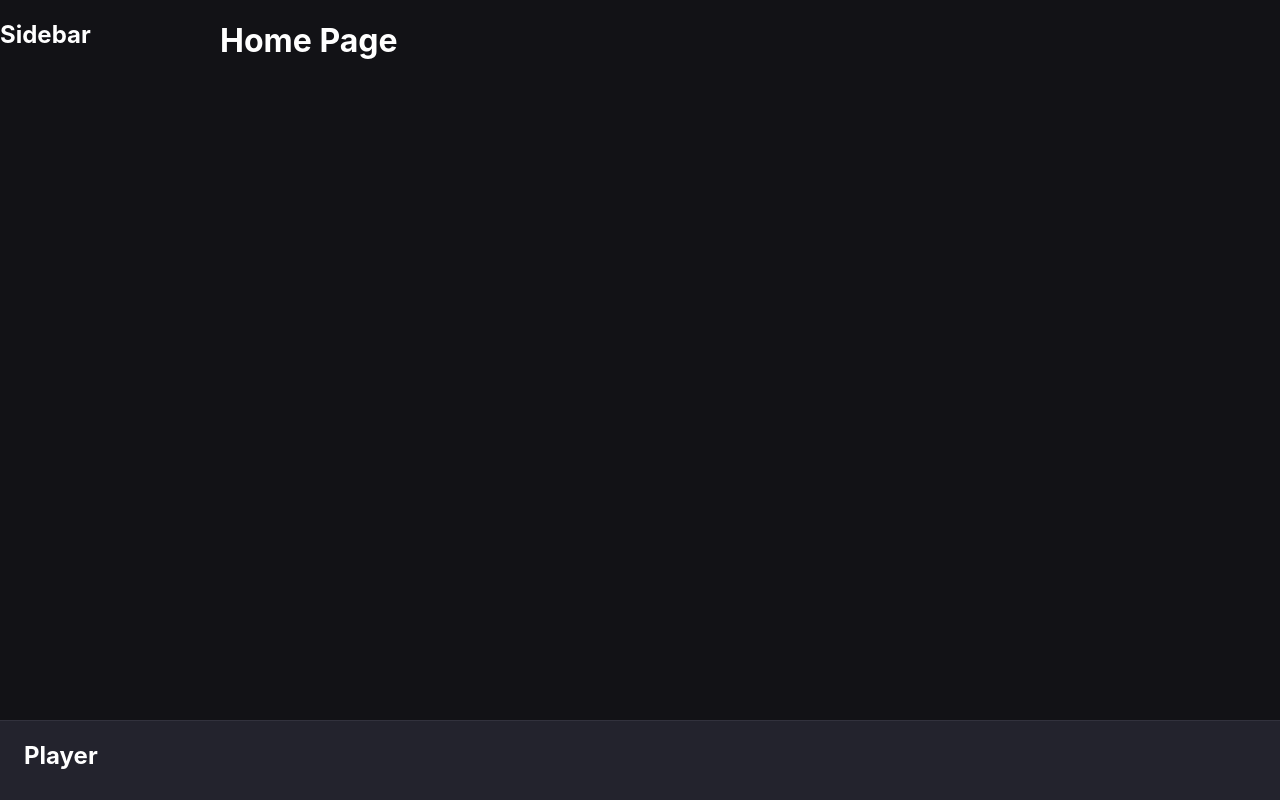
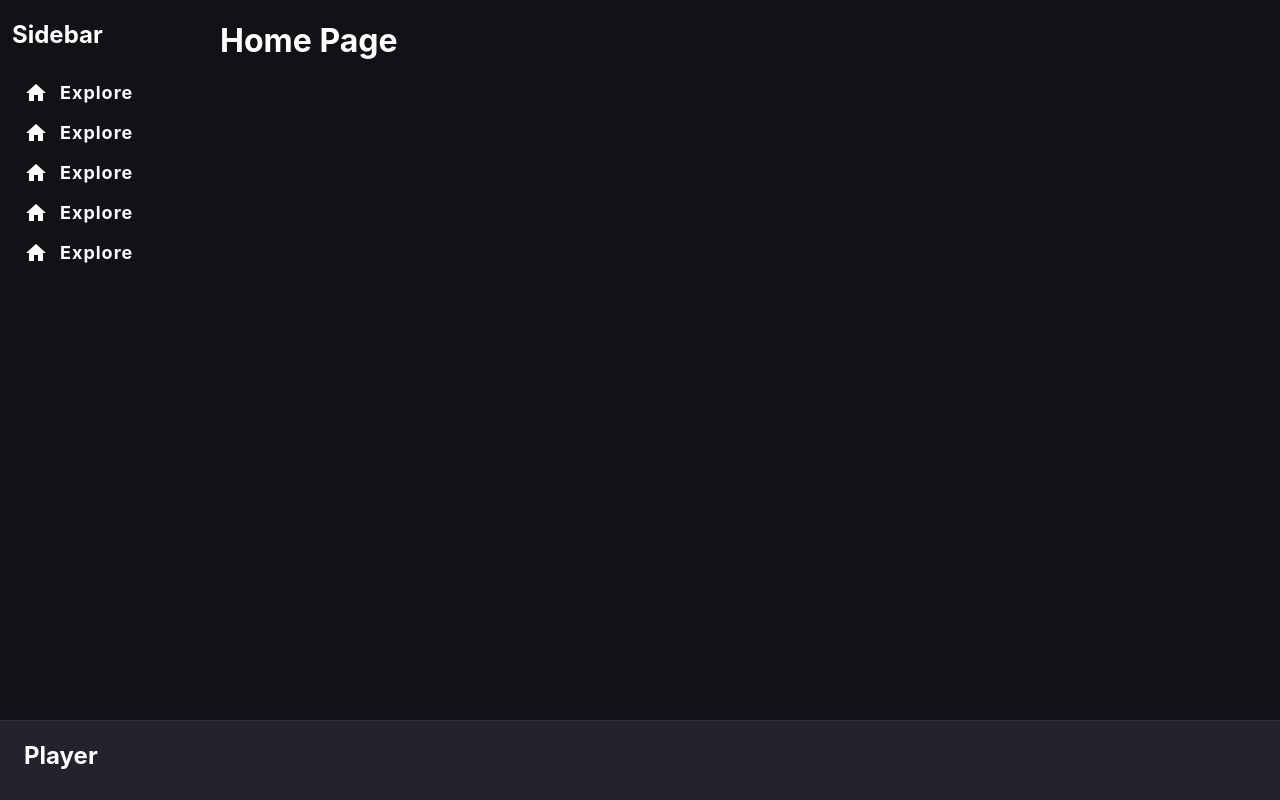
Before and after one commit to armandveloper/music-app, a React (Create React App) app: page / in a window 1280 px wide. Built offline with nearby package versions, Linux system fonts and the light colour scheme.

Commit message:
Create the sidebar menu

```diff
--- a/package.json
+++ b/package.json
@@ -12,6 +12,7 @@
     "@types/react-dom": "^16.9.14",
     "react": "^17.0.2",
     "react-dom": "^17.0.2",
+    "react-icons": "^4.2.0",
     "react-scripts": "4.0.3",
     "styled-components": "^5.3.0",
     "typescript": "^4.3.5",
--- a/src/components/layout/Sidebar.tsx
+++ b/src/components/layout/Sidebar.tsx
@@ -1,14 +1,40 @@
 import styled from 'styled-components';
+import { MdHome } from 'react-icons/md';
+import SidebarNavList from 'components/ui/SidebarNavList';
+import SidebarNavItem from 'components/ui/SidebarNavItem';
 
 const StyledSidebar = styled.aside`
 	background-color: var(--sideabr-background-color);
-	height: 100%;
+	padding: 0 1.2rem;
 `;
 
 function Sidebar() {
 	return (
 		<StyledSidebar>
 			<h2>Sidebar</h2>
+
+			<SidebarNavList>
+				<SidebarNavItem
+					icon={<MdHome color="currentColor" size="24" />}
+					label="Explore"
+				/>
+				<SidebarNavItem
+					icon={<MdHome color="currentColor" size="24" />}
+					label="Explore"
+				/>
+				<SidebarNavItem
+					icon={<MdHome color="currentColor" size="24" />}
+					label="Explore"
+				/>
+				<SidebarNavItem
+					icon={<MdHome color="currentColor" size="24" />}
+					label="Explore"
+				/>
+				<SidebarNavItem
+					icon={<MdHome color="currentColor" size="24" />}
+					label="Explore"
+				/>
+			</SidebarNavList>
 		</StyledSidebar>
 	);
 }
--- /dev/null
+++ b/src/components/ui/SidebarNavItem.tsx
@@ -0,0 +1,63 @@
+import * as React from 'react';
+import styled from 'styled-components';
+
+interface SidebarNavItemProps {
+	icon?: React.ReactElement;
+	label: string;
+}
+
+const StyledItem = styled.li`
+	color: var(--text-primary);
+	cursor: pointer;
+	font-size: 1.8rem;
+	font-weight: 700;
+	letter-spacing: 0.1rem;
+	margin-bottom: 1.6rem;
+	padding: 0 1.2rem;
+	position: relative;
+	display: flex;
+	align-items: center;
+	user-select: none;
+	&:hover {
+		color: var(--color-accent);
+	}
+	> * {
+		transition: background-color 0.15s ease, color 0.15s ease,
+			fill 0.15s ease, stroke 0.15s ease;
+	}
+	svg {
+		margin-right: 1.2rem;
+	}
+	&.is-active {
+		color: var(--color-accent);
+		font-weight: 600;
+	}
+	&.is-active::before {
+		background-color: var(--color-accent);
+		content: '';
+		height: 2.5rem;
+		left: -1.2rem;
+		pointer-events: none;
+		position: absolute;
+		top: 0;
+		width: 4px;
+	}
+`;
+
+const SidebarNavLabel = styled.span`
+	flex: 1;
+	overflow: hidden;
+	text-overflow: ellipsis;
+	white-space: nowrap;
+`;
+
+function SidebarNavItem({ icon, label }: SidebarNavItemProps) {
+	return (
+		<StyledItem>
+			{icon}
+			<SidebarNavLabel>{label}</SidebarNavLabel>
+		</StyledItem>
+	);
+}
+
+export default SidebarNavItem;
--- /dev/null
+++ b/src/components/ui/SidebarNavList.tsx
@@ -0,0 +1,9 @@
+import styled from 'styled-components';
+
+const SidebarNavList = styled.ul`
+	list-style: none;
+	margin: 3.2rem 0 1.2rem;
+	padding: 0;
+`;
+
+export default SidebarNavList;
```
Also changed, not shown: 1 other file (tests, documents, lock files or other folders).
